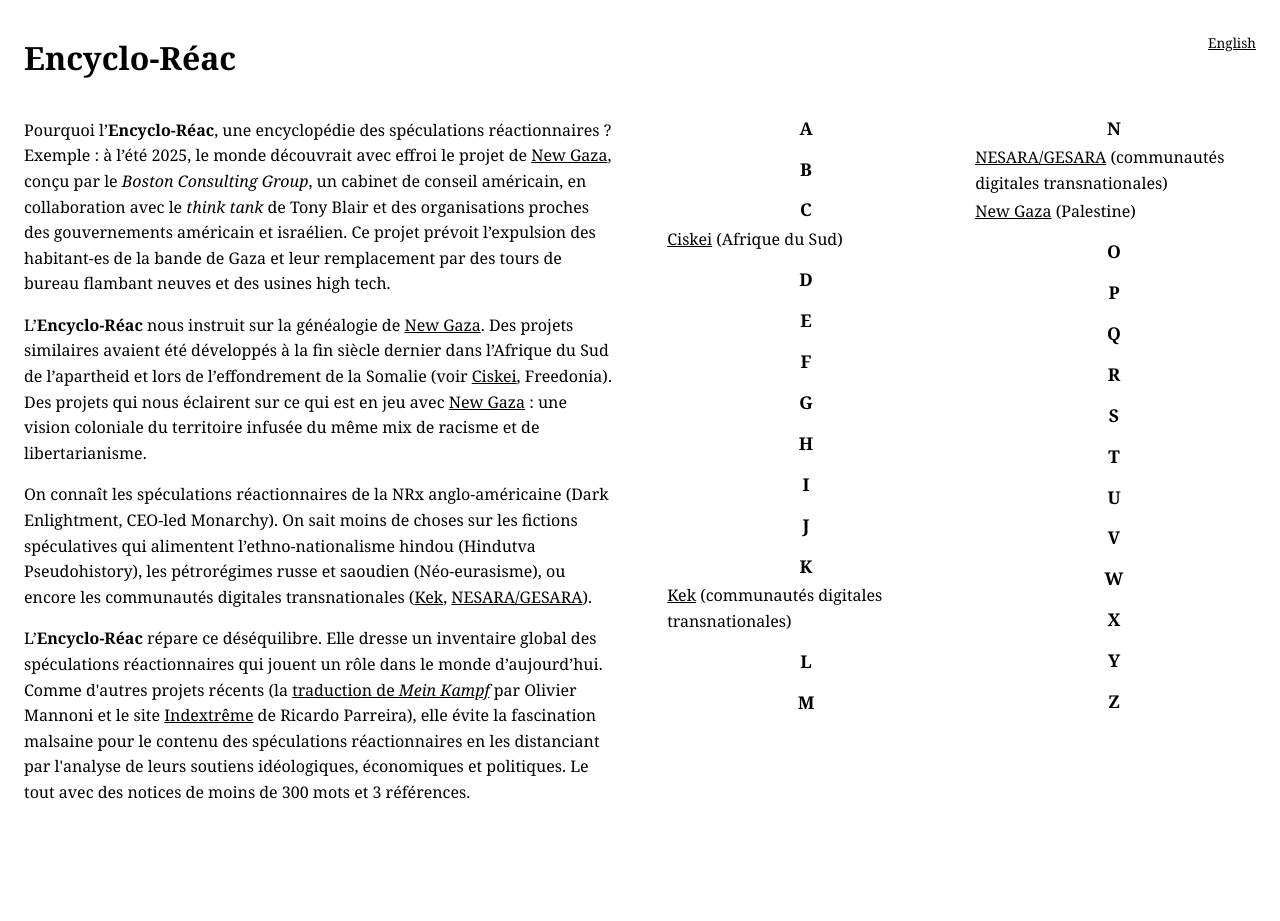
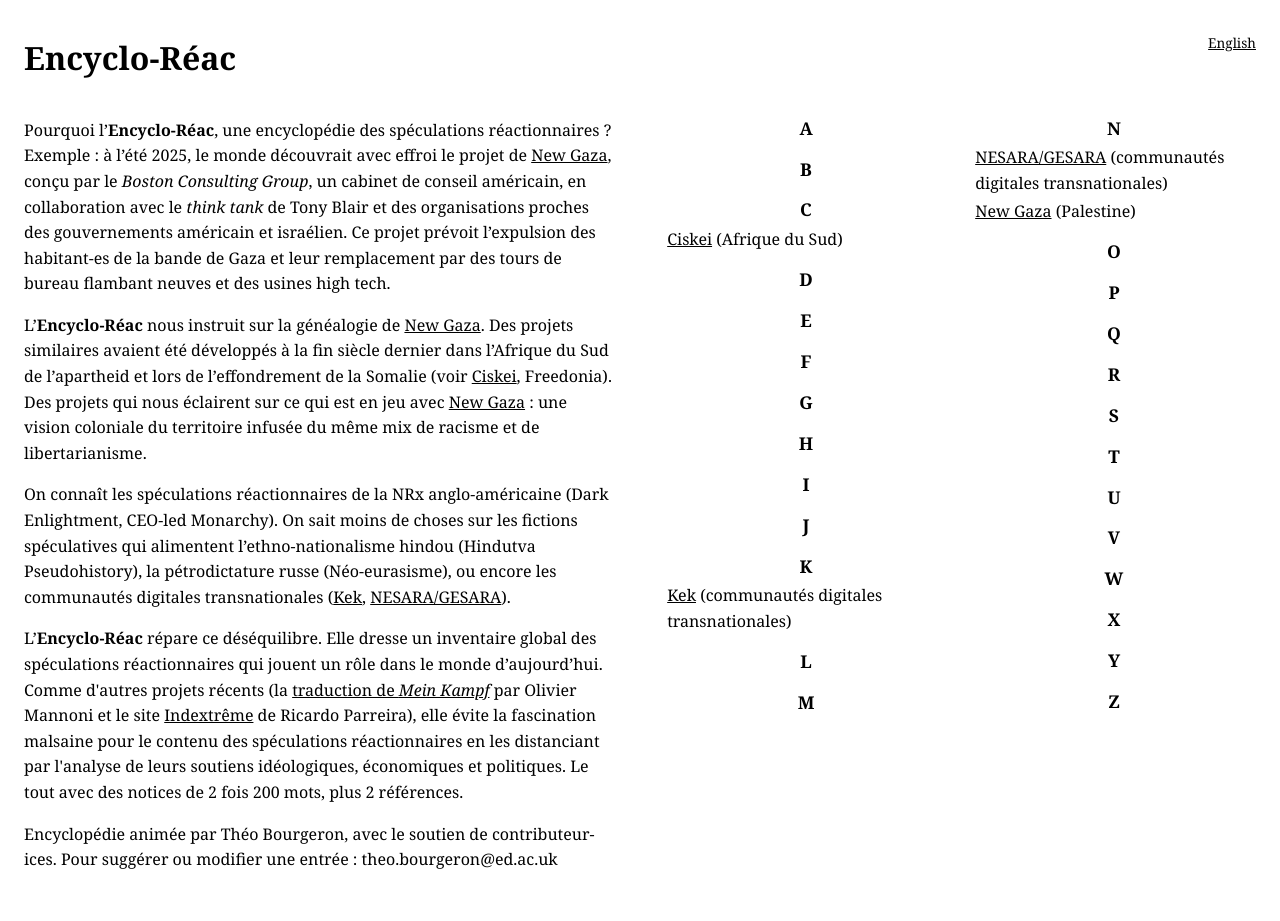
Before and after one commit to encycloreac/encycloreac.github.io, a Jekyll site: the page built from index.html, in a window 1280 px wide. Built offline with Jekyll 4.4.1, drawn with Linux system fonts in a browser that asks for light colours; before the commit the page ends 900 px from its top, so only the background shows below that.

Commit message:
Update index.html

```diff
--- a/index.html
+++ b/index.html
@@ -3,5 +3,6 @@
 ---
 <p>Pourquoi l&rsquo;<b>Encyclo-Réac</b>, une encyclopédie des spéculations réactionnaires ? Exemple : à l&rsquo;été 2025, le monde découvrait avec effroi le projet de <a href="/new-gaza/">New Gaza</a>, conçu par le <em>Boston Consulting Group</em>, un cabinet de conseil américain, en collaboration avec le <em>think tank</em> de Tony Blair et des organisations proches des gouvernements américain et israélien. Ce projet prévoit l&rsquo;expulsion des habitant-es de la bande de Gaza et leur remplacement par des tours de bureau flambant neuves et des usines high tech.</p>
 <p>L&rsquo;<b>Encyclo-Réac</b> nous instruit sur la généalogie de <a href="/new-gaza/">New Gaza</a>. Des projets similaires avaient été développés à la fin siècle dernier dans l&rsquo;Afrique du Sud de l&rsquo;apartheid et lors de l&rsquo;effondrement de la Somalie (voir <a href="/ciskei/">Ciskei</a>, Freedonia). Des projets qui nous éclairent sur ce qui est en jeu avec <a href="/new-gaza/">New Gaza</a> : une vision coloniale du territoire infusée du même mix de racisme et de libertarianisme.</p>
-<p>On connaît les spéculations réactionnaires de la NRx anglo-américaine (Dark Enlightment, CEO-led Monarchy). On sait moins de choses sur les fictions spéculatives qui alimentent l&rsquo;ethno-nationalisme hindou (Hindutva Pseudohistory), les pétrorégimes russe et saoudien (Néo-eurasisme), ou encore les communautés digitales transnationales (<a href="/kek/">Kek</a>, <a href="/nesara-gesara/">NESARA/GESARA</a>).</p>
-<p>L&rsquo;<b>Encyclo-Réac</b> répare ce déséquilibre. Elle dresse un inventaire global des spéculations réactionnaires qui jouent un rôle dans le monde d&rsquo;aujourd&rsquo;hui. Comme d'autres projets récents (la <a href="https://www.fayard.fr/livre/historiciser-le-mal-9782213671185/">traduction de <em>Mein Kampf</em></a> par Olivier Mannoni et le site <a href="https://indextreme.fr/">Indextrême</a> de Ricardo Parreira), elle évite la fascination malsaine pour le contenu des spéculations réactionnaires en les distanciant par l'analyse de leurs soutiens idéologiques, économiques et politiques. Le tout avec des notices de moins de 300 mots et 3 références.</p>
+<p>On connaît les spéculations réactionnaires de la NRx anglo-américaine (Dark Enlightment, CEO-led Monarchy). On sait moins de choses sur les fictions spéculatives qui alimentent l&rsquo;ethno-nationalisme hindou (Hindutva Pseudohistory), la pétrodictature russe (Néo-eurasisme), ou encore les communautés digitales transnationales (<a href="/kek/">Kek</a>, <a href="/nesara-gesara/">NESARA/GESARA</a>).</p>
+<p>L&rsquo;<b>Encyclo-Réac</b> répare ce déséquilibre. Elle dresse un inventaire global des spéculations réactionnaires qui jouent un rôle dans le monde d&rsquo;aujourd&rsquo;hui. Comme d'autres projets récents (la <a href="https://www.fayard.fr/livre/historiciser-le-mal-9782213671185/">traduction de <em>Mein Kampf</em></a> par Olivier Mannoni et le site <a href="https://indextreme.fr/">Indextrême</a> de Ricardo Parreira), elle évite la fascination malsaine pour le contenu des spéculations réactionnaires en les distanciant par l'analyse de leurs soutiens idéologiques, économiques et politiques. Le tout avec des notices de 2 fois 200 mots, plus 2 références.</p>
+<p>Encyclopédie animée par Théo Bourgeron, avec le soutien de contributeur-ices. Pour suggérer ou modifier une entrée : theo.bourgeron@ed.ac.uk </p>
```
